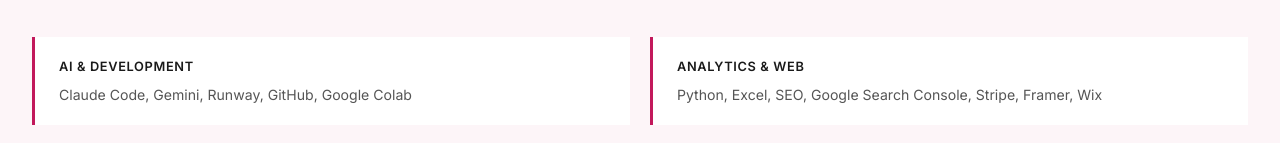
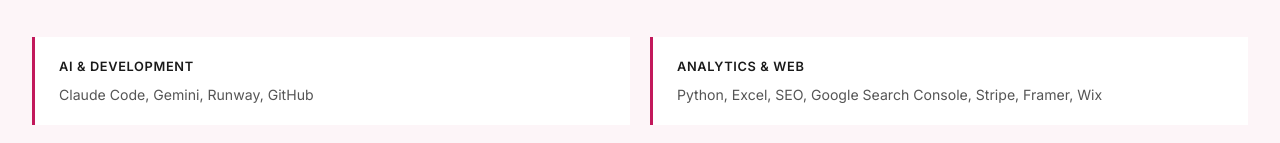
Before and after one commit to sdeweesecode/sdeweese, a plain HTML site: page index.html in a window 1280 px wide. Shown: the part 1074-1217 px from the top of the page. Drawn offline with nearby package versions, Linux system fonts and the light colour scheme; a web font is replaced by a local one.

Commit message:
Remove Google Colab from AI & Development skills
Co-Authored-By: Claude Opus 4.6 <noreply@anthropic.com>

```diff
--- a/index.html
+++ b/index.html
@@ -58,7 +58,7 @@
         <div class="skills-grid">
           <div class="skill-group">
             <h4>AI &amp; Development</h4>
-            <p>Claude Code, Gemini, Runway, GitHub, Google Colab</p>
+            <p>Claude Code, Gemini, Runway, GitHub</p>
           </div>
           <div class="skill-group">
             <h4>Analytics &amp; Web</h4>
```
